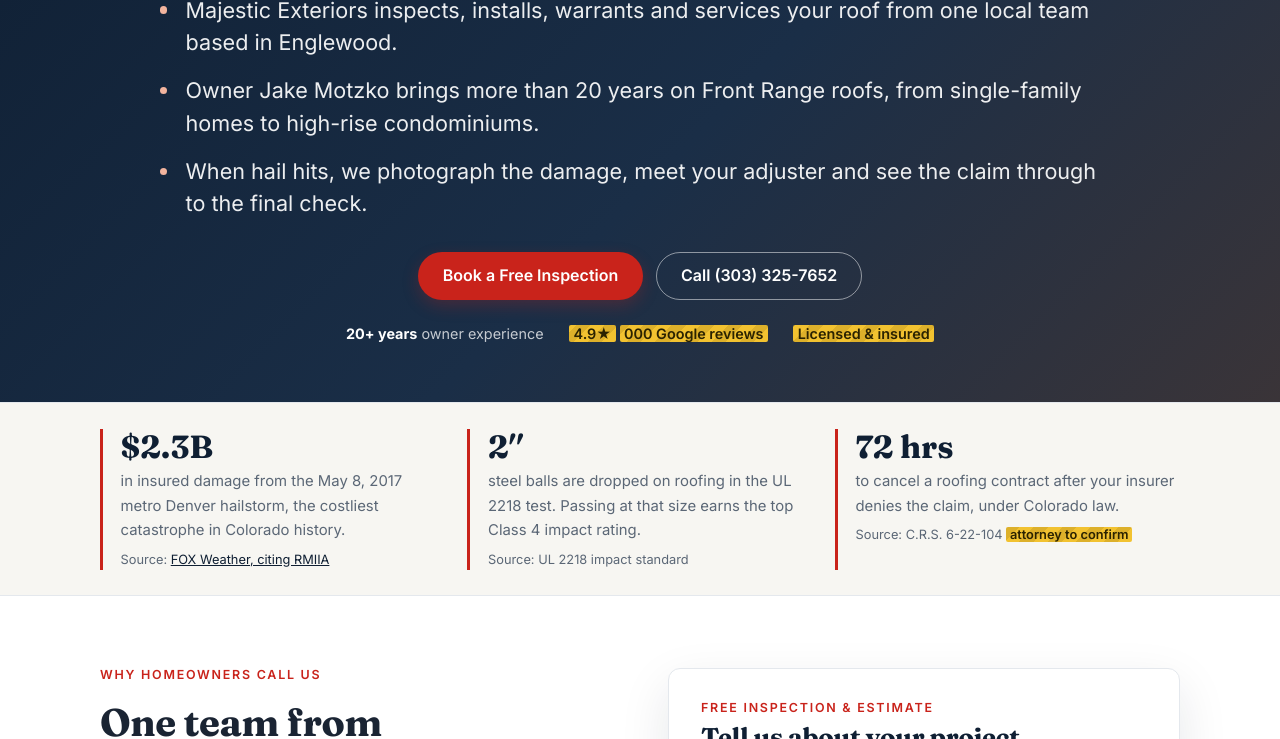
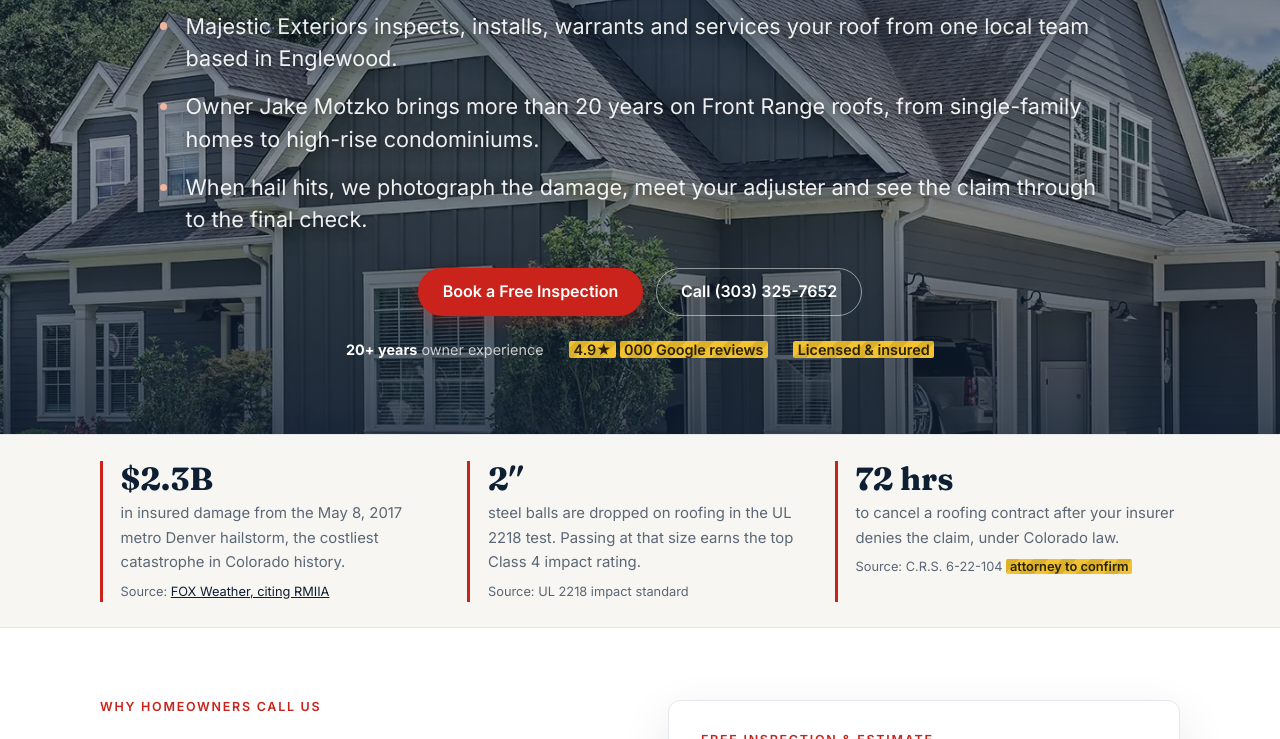
Before and after one commit to Buildwell-Partners/demos, a plain HTML site: page majestic-exteriors-englewood/index.html in a window 1280 px wide. Shown: the part 402-1141 px from the top of the page. Drawn offline with Linux system fonts and the light colour scheme.

Commit message:
Majestic Exteriors demo: house photo behind the home page hero
Co-Authored-By: Claude Opus 5.5 <noreply@anthropic.com>
Claude-Session: https://claude.ai/code/session_01RKA7VrK7uSHB9Nw22dgKEf

```diff
--- a/majestic-exteriors-englewood/assets/styles.css
+++ b/majestic-exteriors-englewood/assets/styles.css
@@ -84,7 +84,9 @@ body.hide-ph .ph{background:none;color:inherit;padding:0;font-weight:inherit}
 .pn-wrap.bottom{border-bottom:0;border-top:1px solid var(--rule)}
 
 /* hero */
-.hero{background:linear-gradient(135deg,#0F1F33 0%,#1A2E47 55%,#3A3438 100%);color:#fff;padding-block:clamp(2.2rem,5vw,3.5rem)}
+.hero{position:relative;color:#fff;padding-block:clamp(2.5rem,6vw,4.5rem);background-color:#0F1F33;background-image:linear-gradient(180deg,rgb(15 31 51/.74) 0%,rgb(15 31 51/.5) 55%,rgb(15 31 51/.78) 100%),url(hero-house-960.webp);background-size:cover;background-position:center 35%}
+@media (min-width:961px){.hero{background-image:linear-gradient(180deg,rgb(15 31 51/.72) 0%,rgb(15 31 51/.46) 55%,rgb(15 31 51/.78) 100%),image-set(url(hero-house.webp) type('image/webp'),url(hero-house.jpg) type('image/jpeg'))}}
+.hero h1,.hero-list li{text-shadow:0 2px 14px rgb(0 0 0/.6)}
 .hero h1{color:var(--accent-soft);text-align:center}
 .hero-list{list-style:none;padding:0;margin:1.8rem auto 0;display:grid;gap:1rem;max-width:960px;font-size:clamp(1.05rem,1.7vw,1.35rem);line-height:1.5}
 .hero-list li{position:relative;padding-left:1.6rem;color:rgb(255 255 255/.92)}
--- a/majestic-exteriors-englewood/index.html
+++ b/majestic-exteriors-englewood/index.html
@@ -32,6 +32,7 @@
 <link rel="preconnect" href="https://fonts.gstatic.com" crossorigin>
 <link rel="stylesheet" href="https://fonts.googleapis.com/css2?family=Fraunces:opsz,wght@9..144,700&family=Inter:wght@400;500;600;700&display=swap">
 <link rel="stylesheet" href="assets/styles.css">
+<link rel="preload" as="image" type="image/webp" href="assets/hero-house-960.webp" media="(max-width:960px)"><link rel="preload" as="image" type="image/webp" href="assets/hero-house.webp" media="(min-width:961px)">
 <script type="application/ld+json">
 {
   "@context": "https://schema.org",
```
Also changed, not shown: majestic-exteriors-englewood/about/index.html (+1 -0 lines), majestic-exteriors-englewood/contact/index.html (+1 -0 lines), majestic-exteriors-englewood/gutters/index.html (+1 -0 lines), majestic-exteriors-englewood/hail-damage-insurance-claims/index.html (+1 -0 lines), majestic-exteriors-englewood/prototype-notes/index.html (+2 -0 lines), majestic-exteriors-englewood/reviews/index.html (+1 -0 lines), majestic-exteriors-englewood/roofing/index.html (+1 -0 lines), majestic-exteriors-englewood/service-areas/index.html (+1 -0 lines), majestic-exteriors-englewood/service-areas/littleton/index.html (+1 -0 lines), majestic-exteriors-englewood/siding/index.html (+1 -0 lines), majestic-exteriors-englewood/sitemap/index.html (+1 -0 lines), majestic-exteriors-englewood/assets/hero-house-960.webp (added), majestic-exteriors-englewood/assets/hero-house.jpg (added), majestic-exteriors-englewood/assets/hero-house.webp (added), 1 more files.
